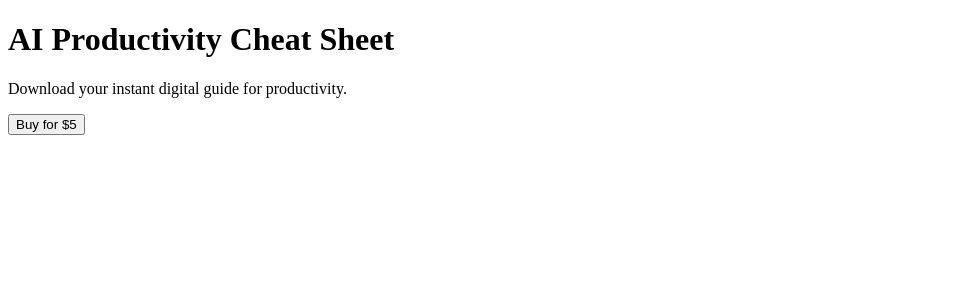
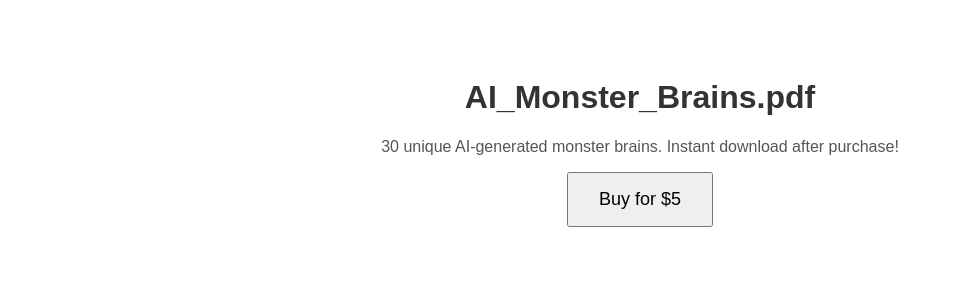
Before and after one commit to openinfo-automation/my_digital_shop, a Flask app: page / in a window 1280 px wide. Shown: the top 300 px of the page, without its empty margins (0-953 px from the left). Run offline with Flask 3, Linux system fonts and the light colour scheme.

Commit message:
Update index.html for new product details

```diff
--- a/templates/index.html
+++ b/templates/index.html
@@ -1,12 +1,19 @@
 <!DOCTYPE html>
-<html>
+<html lang="en">
 <head>
-    <title>OpenInfo Digital Shop</title>
+    <meta charset="UTF-8">
+    <title>AI_Monster_Brains.pdf</title>
+    <style>
+        body { font-family: Arial, sans-serif; text-align: center; padding: 50px; }
+        button { padding: 15px 30px; font-size: 18px; cursor: pointer; }
+        h1 { color: #333; }
+        p { font-size: 16px; color: #555; }
+    </style>
 </head>
 <body>
-    <h1>AI Productivity Cheat Sheet</h1>
-    <p>Download your instant digital guide for productivity.</p>
-    <form action="/create-checkout-session" method="POST">
+    <h1>AI_Monster_Brains.pdf</h1>
+    <p>30 unique AI-generated monster brains. Instant download after purchase!</p>
+    <form action="/buy">
         <button type="submit">Buy for $5</button>
     </form>
 </body>
```
